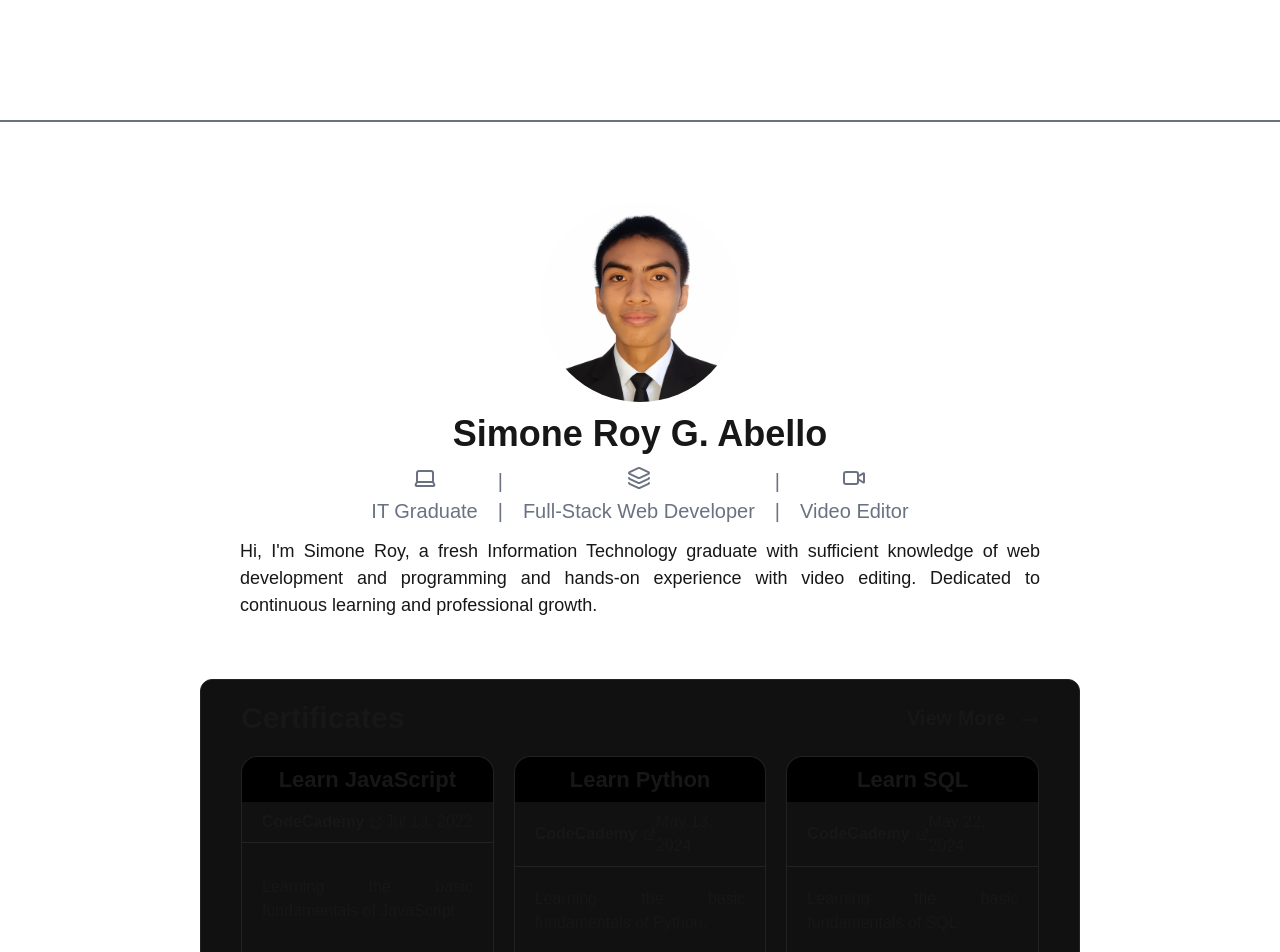
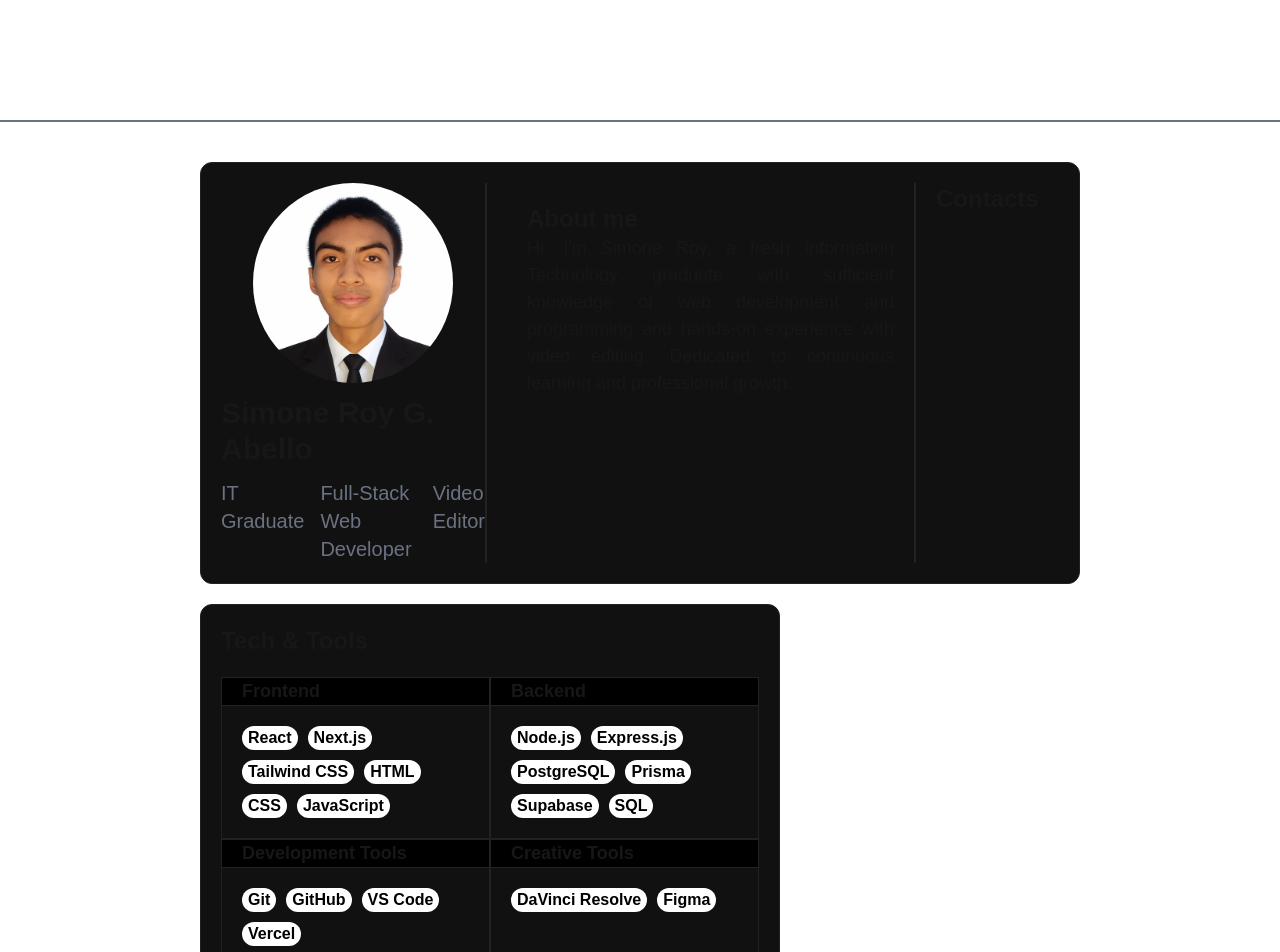
Before and after one commit to SimC0de/My-Portfolio, a Next.js app: page / in a window 1280 px wide. Shown: the top 952 px of the page. Built offline with nearby package versions, Linux system fonts and the light colour scheme.

Commit message:
"Refactored code for better design/readability"

```diff
--- /dev/null
+++ b/src/app/components/TechStack.jsx
@@ -0,0 +1,51 @@
+export default function TechStack() {
+  const techTools = [
+    {
+      tech: "Frontend",
+      tags: ["React", "Next.js", "Tailwind CSS", "HTML", "CSS", "JavaScript"],
+    },
+    {
+      tech: "Backend",
+      tags: [
+        "Node.js",
+        "Express.js",
+        "PostgreSQL",
+        "Prisma",
+        "Supabase",
+        "SQL",
+      ],
+    },
+    {
+      tech: "Development Tools",
+      tags: ["Git", "GitHub", "VS Code", "Vercel"],
+    },
+    {
+      tech: "Creative Tools",
+      tags: ["DaVinci Resolve", "Figma"],
+    },
+  ];
+  return (
+    <div className="col-span-2 flex flex-col gap-5 border border-[#222222] rounded-xl bg-[#111111] p-5 w-full h-full">
+      <h1 className="section-title">Tech & Tools</h1>
+      <div className="grid grid-cols-2 grid-rows-2">
+        {techTools.map((tt, index) => (
+          <div key={index} className="flex flex-col border border-[#222222]">
+            <h1 className="font-bold text-[18px] px-5 bg-black border-b border-b-[#222222]">
+              {tt.tech}
+            </h1>
+            <div className="flex flex-wrap items-center gap-2.5 p-5">
+              {tt.tags.map((tag, index) => (
+                <h1
+                  key={index}
+                  className="font-bold text-black bg-white inline-block px-1.5 rounded-3xl"
+                >
+                  {tag}
+                </h1>
+              ))}
+            </div>
+          </div>
+        ))}
+      </div>
+    </div>
+  );
+}
--- a/src/app/components/certificate/CertContainer.jsx
+++ b/src/app/components/certificate/CertContainer.jsx
@@ -50,14 +50,14 @@ export default function CertContainer() {
   ];
 
   return (
-    <div className="flex flex-col gap-5 border border-[#222222] rounded-xl bg-[#111111] py-5 px-10">
-      <div className="flex justify-between items-center">
-        <h1 className="text-3xl font-bold">Certificates</h1>
-        <div>
-          <h1 className="text-xl font-bold">
+    <div className="col-span-3 flex flex-col gap-5 border border-[#222222] rounded-xl bg-[#111111] p-5">
+      <div className="flex justify-between">
+        <h1 className="section-title">Certificates</h1>
+        <button>
+          <h1 className="text-lg font-bold">
             View More <MoveRight className="inline ml-2" size={20} />
           </h1>
-        </div>
+        </button>
       </div>
       <div className="grid grid-cols-3 gap-5">
         {certificates.slice(0, 3).map((cert) => (
--- /dev/null
+++ b/src/app/components/profile/Profile.jsx
@@ -0,0 +1,35 @@
+import Image from "next/image";
+
+export default function Profile() {
+  return (
+    <div className="col-span-3 grid grid-cols-6 gap-5 border border-[#222222] rounded-xl bg-[#111111] p-5">
+      <div className="col-span-2 flex flex-col gap-3 items-center border-r-2 border-[#222]">
+        <Image
+          alt="profile_picture"
+          src="/profile_picture.png"
+          width="200"
+          height="200"
+          className="rounded-[50%]"
+        />
+        <h1 className="text-3xl font-bold">Simone Roy G. Abello</h1>
+        <ul className="flex text-xl text-gray-500 gap-4">
+          <li className="">IT Graduate</li>
+          <li className="">Full-Stack Web Developer</li>
+          <li className="">Video Editor</li>
+        </ul>
+      </div>
+      <div className="col-span-3 border-r-2 border-[#222] p-5">
+        <h1 className="section-title ">About me</h1>
+        <p className="text-[18px] text-justify">
+          Hi, I&apos;m Simone Roy, a fresh Information Technology graduate with
+          sufficient knowledge of web development and programming and hands-on
+          experience with video editing. Dedicated to continuous learning and
+          professional growth.
+        </p>
+      </div>
+      <div className="col-span-1">
+        <h1 className="section-title">Contacts</h1>
+      </div>
+    </div>
+  );
+}
--- a/src/app/page.js
+++ b/src/app/page.js
@@ -1,25 +1,17 @@
 import Image from "next/image";
 import CertContainer from "./components/certificate/CertContainer";
 import { Laptop, CodeXml, Video, Layers } from 'lucide-react';
+import TechStack from "./components/TechStack";
+import Profile from "./components/profile/Profile";
 
 export default function Home() {
   return (
     <div>
       <header className="p-15 border-b-2 border-b-gray-500">
       </header>
-      <div className="flex flex-col py-10 px-50 gap-5">
-        <div className="flex flex-col items-center gap-3 p-10">
-          <Image alt="profile_picture" src="/profile_picture.png" width="200" height="200" className="rounded-[50%]" />
-          <h1 className="text-4xl font-bold">Simone Roy G. Abello</h1>
-          <ul className="flex text-[20px] text-gray-500 gap-5">
-            <li className="flex flex-col items-center text-center justify-between"><Laptop /> IT Graduate</li>
-            <li>|<br />|</li>
-            <li className="flex flex-col items-center text-center justify-between"><Layers /> Full-Stack Web Developer</li>
-            <li>|<br />|</li>
-            <li className="flex flex-col items-center text-center justify-between"><Video /> Video Editor</li>
-          </ul>
-          <p className="text-[18px] text-justify">Hi, I&apos;m Simone Roy, a fresh Information Technology graduate with sufficient knowledge of web development and programming and hands-on experience with video editing. Dedicated to continuous learning and professional growth.</p>
-        </div>
+      <div className="grid grid-cols-3 py-10 px-50 gap-5">
+        <Profile />
+        <TechStack />
         <CertContainer />
       </div>
     </div>
```
